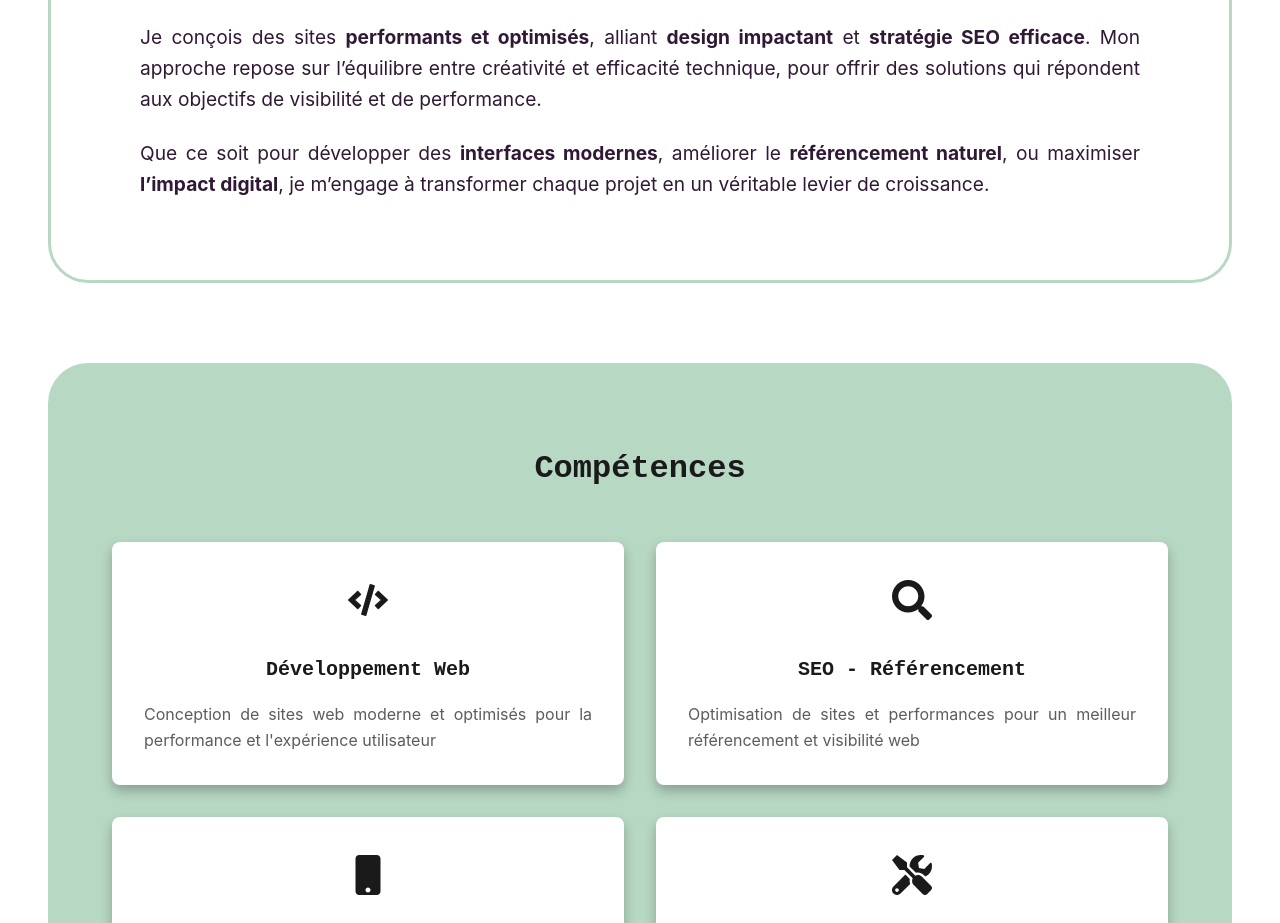
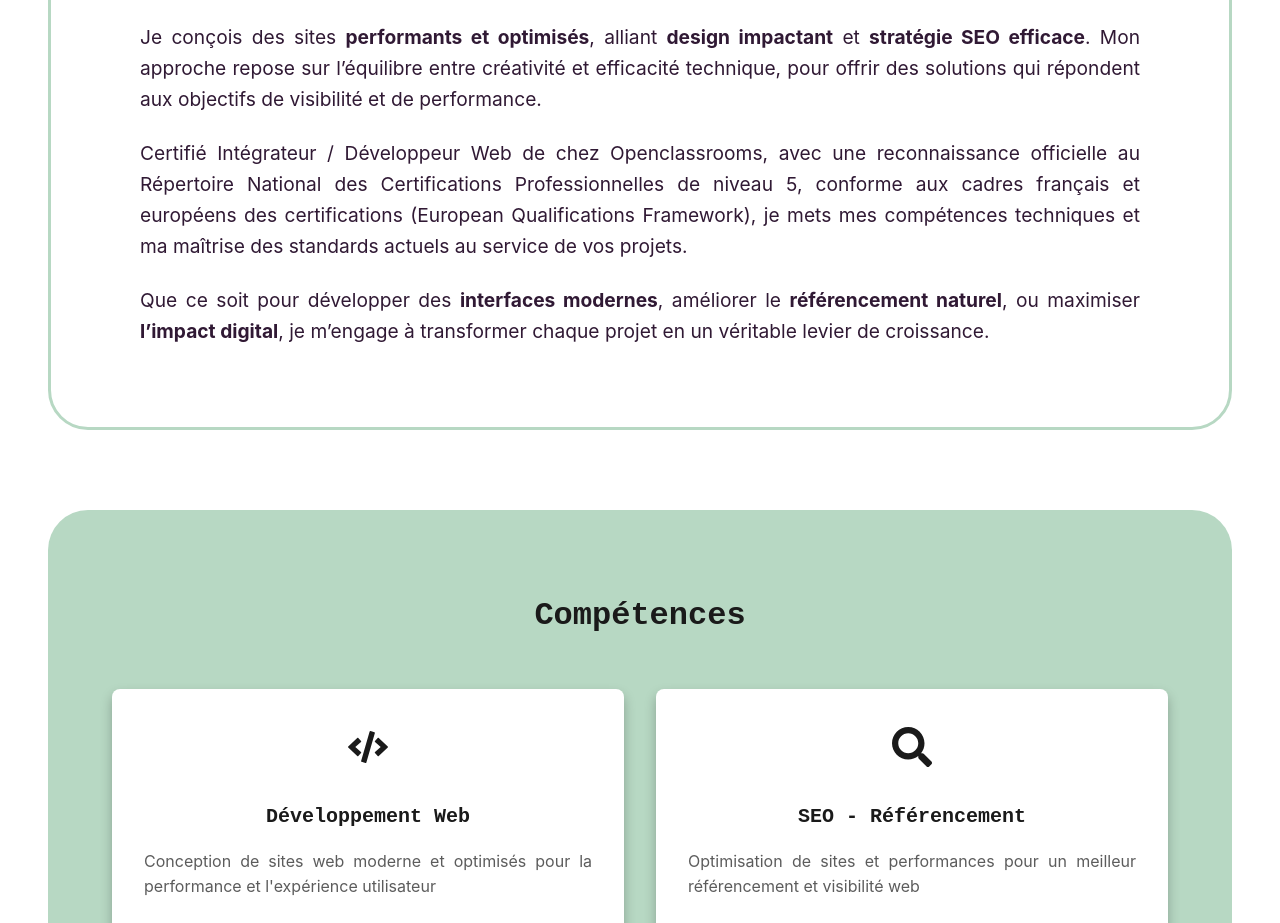
Before and after one commit to gui-agt/oc-portfolio, a React (Vite) app: page / in a window 1280 px wide. Shown: the part 960-1883 px from the top of the page. Built offline with nearby package versions, Linux system fonts and the light colour scheme.

Commit message:
developer presentation modification

```diff
--- a/src/components/About.jsx
+++ b/src/components/About.jsx
@@ -10,9 +10,11 @@ const About = () => {
     },
     description: {
       fr: ["Je conçois des sites <strong>performants et optimisés</strong>, alliant <strong>design impactant</strong> et <strong>stratégie SEO efficace</strong>. Mon approche repose sur l’équilibre entre créativité et efficacité technique, pour offrir des solutions qui répondent aux objectifs de visibilité et de performance.",
+      "Certifié Intégrateur / Développeur Web de chez Openclassrooms, avec une reconnaissance officielle au Répertoire National des Certifications Professionnelles de niveau 5, conforme aux cadres français et européens des certifications (European Qualifications Framework), je mets mes compétences techniques et ma maîtrise des standards actuels au service de vos projets.",
       "Que ce soit pour développer des <strong>interfaces modernes</strong>, améliorer le <strong>référencement naturel</strong>, ou maximiser <strong>l’impact digital</strong>, je m’engage à transformer chaque projet en un véritable levier de croissance.",
       ],
       en: ["I design <strong>high-performing</strong> and <strong>optimized websites</strong>, combining <strong>impactful design</strong> and <strong>effective SEO strategies</strong>. My approach is based on balancing creativity and technical efficiency to deliver solutions that meet visibility and performance goals.",
+      "As a certified IT Developer, officially recognized by the French National Directory of Professional Certifications at level 5, aligned with the European Qualifications Framework, I leverage my technical expertise and mastery of current standards to support your projects.",
       "Whether it’s developing <strong>modern interfaces</strong>, improving <strong>organic search rankings</strong>, or <strong>maximizing digital impact</strong>, I am committed to turning every project into a true growth driver."
       ]
     },
```
